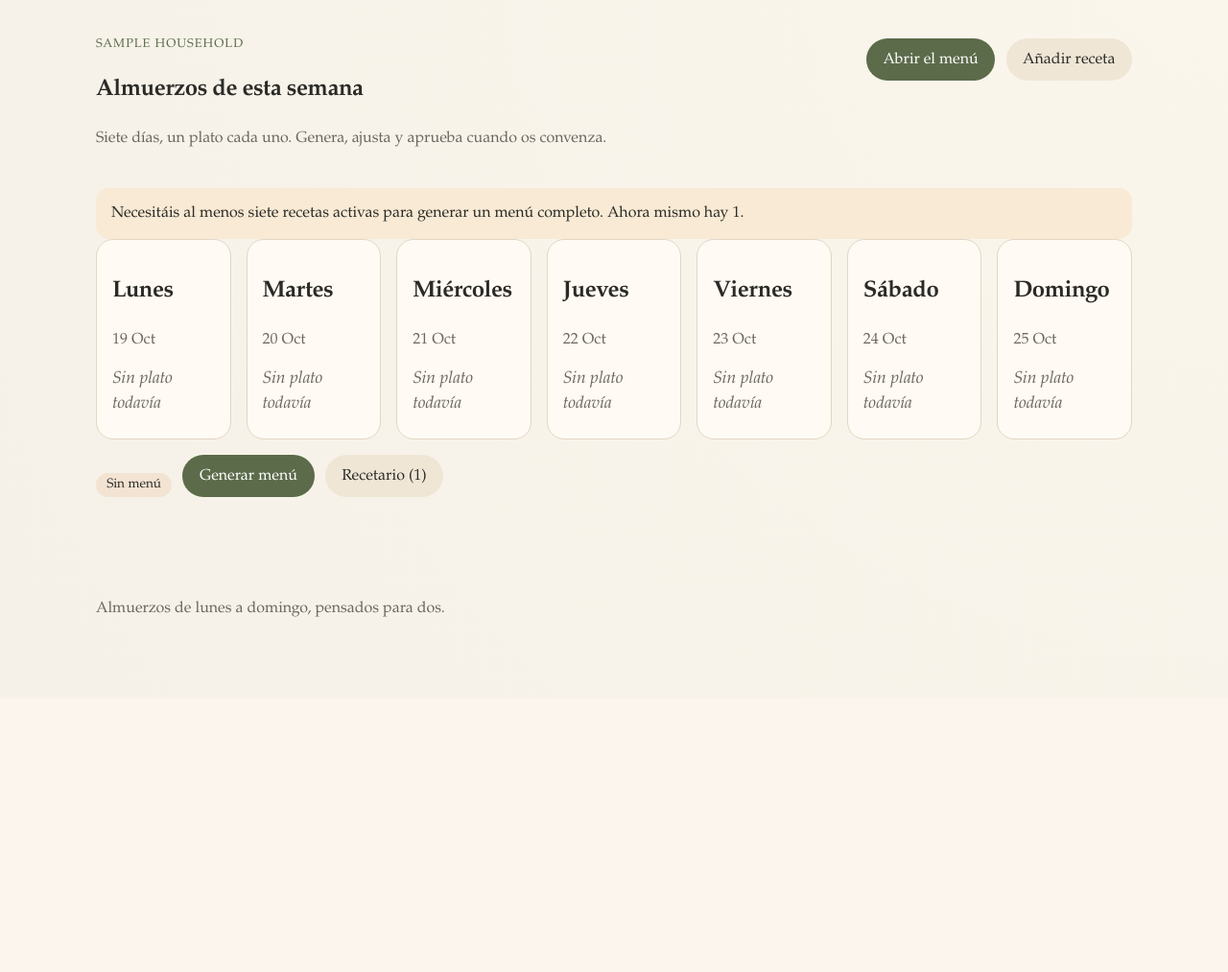
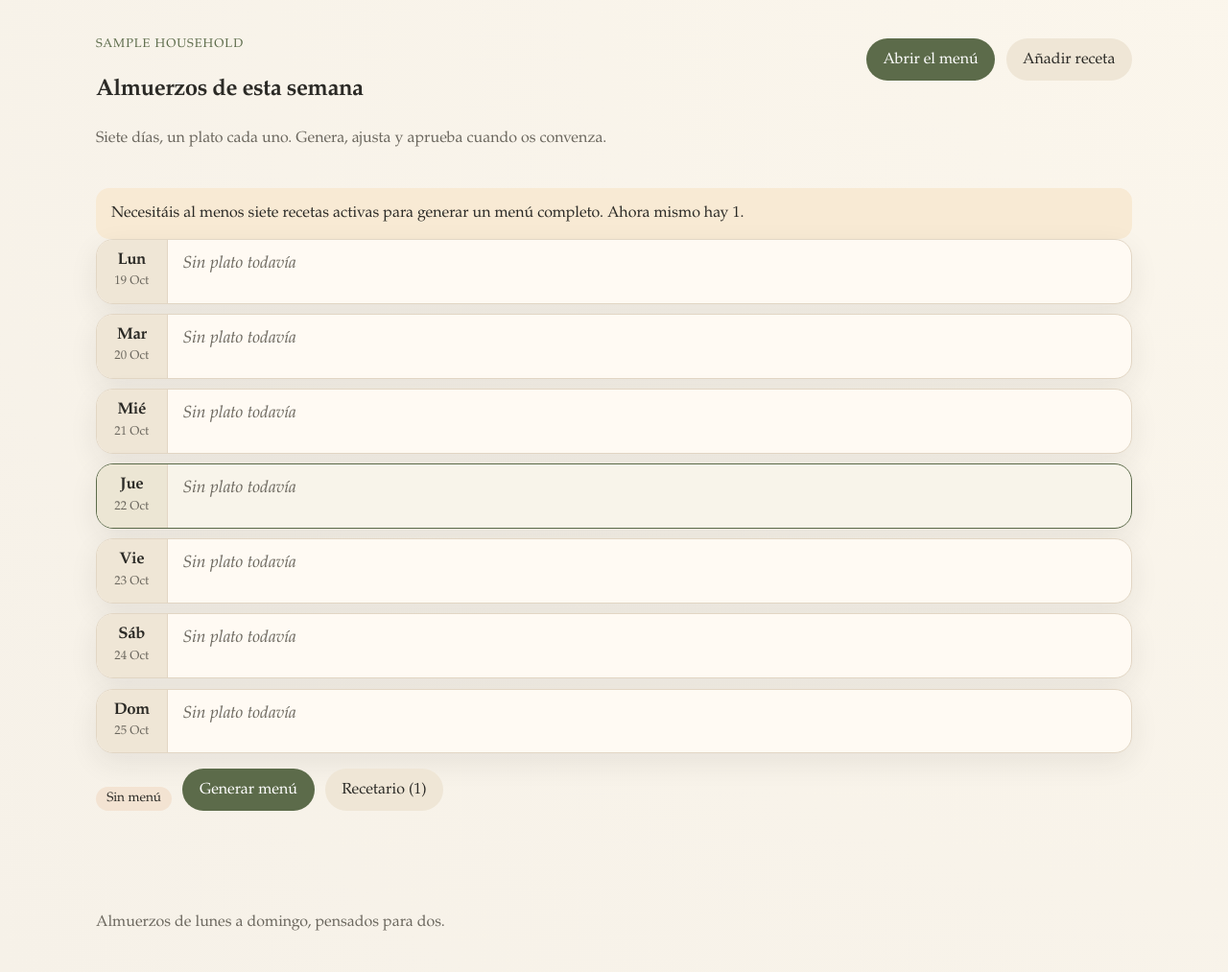
Before and after one commit to allanaguilar/nuestro_menu, a Django app: page /inicio/ in a window 1280 px wide. Shown: the part 72-1085 px from the top of the page at 96% size. Before the commit the page ends 715 px from the top, so only its background shows below. Run offline with Django 5.2, Linux system fonts and the light colour scheme; a user stored in the database is signed in; tables that the repository leaves empty hold one stand-in row (values such as "Sample post"); parts of the project's set-up code (start-up, migrations or seed data) failed here and were passed over.

Commit message:
Agregar pruebas para las abreviaturas de días en español y actualizar el diseño del tablero

```diff
--- a/apps/core/views.py
+++ b/apps/core/views.py
@@ -8,7 +8,7 @@ from django.views import View
 from django.views.generic import TemplateView
 
 from apps.core.mixins import HouseholdRequiredMixin
-from apps.core.week import monday_of, weekday_label
+from apps.core.week import monday_of, weekday_label, weekday_short
 from apps.households.selectors import get_user_membership
 from apps.meal_plans.selectors import get_plan_for_week
 from apps.recipes.selectors import list_active_recipes, recipe_count
@@ -40,7 +40,8 @@ class DashboardView(HouseholdRequiredMixin, TemplateView):
 
     def get_context_data(self, **kwargs):
         context = super().get_context_data(**kwargs)
-        week_start = monday_of(timezone.localdate())
+        today = timezone.localdate()
+        week_start = monday_of(today)
         plan = get_plan_for_week(self.request.household, week_start)
         entries = []
         entry_map = {}
@@ -55,6 +56,8 @@ class DashboardView(HouseholdRequiredMixin, TemplateView):
                 {
                     "date": current,
                     "label": weekday_label(current),
+                    "short": weekday_short(current),
+                    "is_today": current == today,
                     "entry": entry,
                 }
             )
--- a/apps/core/week.py
+++ b/apps/core/week.py
@@ -9,6 +9,7 @@ WEEKDAY_LABELS = (
     "Sábado",
     "Domingo",
 )
+WEEKDAY_SHORT = ("Lun", "Mar", "Mié", "Jue", "Vie", "Sáb", "Dom")
 
 
 def monday_of(value: date) -> date:
@@ -22,3 +23,7 @@ def week_dates(week_start: date) -> list[date]:
 
 def weekday_label(value: date) -> str:
     return WEEKDAY_LABELS[value.weekday()]
+
+
+def weekday_short(value: date) -> str:
+    return WEEKDAY_SHORT[value.weekday()]
--- a/apps/meal_plans/views.py
+++ b/apps/meal_plans/views.py
@@ -8,7 +8,7 @@ from django.views import View
 from django.views.generic import TemplateView
 
 from apps.core.mixins import HouseholdRequiredMixin
-from apps.core.week import monday_of, weekday_label, week_dates
+from apps.core.week import monday_of, weekday_label, weekday_short, week_dates
 from apps.meal_plans.forms import ChangeDishForm
 from apps.meal_plans.selectors import get_plan_for_week, list_history
 from apps.meal_plans.services.generator import (
@@ -45,6 +45,7 @@ class WeeklyMenuView(HouseholdRequiredMixin, TemplateView):
     def get_context_data(self, **kwargs):
         context = super().get_context_data(**kwargs)
         week_start = self.get_week_start()
+        today = timezone.localdate()
         plan = get_plan_for_week(self.request.household, week_start)
         entry_map = {}
         if plan:
@@ -55,6 +56,8 @@ class WeeklyMenuView(HouseholdRequiredMixin, TemplateView):
                 {
                     "date": day,
                     "label": weekday_label(day),
+                    "short": weekday_short(day),
+                    "is_today": day == today,
                     "entry": entry_map.get(day),
                     "form": ChangeDishForm(
                         household=self.request.household,
--- a/static/css/app.css
+++ b/static/css/app.css
@@ -76,8 +76,71 @@ label { display: block; margin: 0.9rem 0 0.3rem; font-weight: 600; }
 .week-grid, .day-list, .recipe-list, .preference-list, .history-list {
   display: grid; gap: 1rem;
 }
+.day-list { gap: 0.65rem; }
 .week-grid { grid-template-columns: repeat(auto-fit, minmax(140px, 1fr)); }
 .day-card, .recipe-item { background: var(--card); border: 1px solid var(--line); border-radius: var(--radius); padding: 1rem; }
+.day-rail {
+  display: flex;
+  align-items: stretch;
+  background: var(--card);
+  border: 1px solid var(--line);
+  border-radius: var(--radius);
+  box-shadow: var(--shadow);
+  overflow: hidden;
+}
+.day-rail.is-today {
+  border-color: var(--olive);
+  background: #f8f4ea;
+}
+.day-rail-when {
+  width: 4.6rem;
+  flex-shrink: 0;
+  display: flex;
+  flex-direction: column;
+  align-items: center;
+  justify-content: center;
+  gap: 0.15rem;
+  padding: 0.75rem 0.4rem;
+  border-right: 1px solid var(--line);
+  text-align: center;
+  background: var(--bg-accent);
+}
+.day-rail.is-today .day-rail-when { background: #ece6d4; }
+.day-rail-short {
+  margin: 0;
+  font-size: 1.05rem;
+  line-height: 1.2;
+}
+.day-rail-short abbr {
+  text-decoration: none;
+}
+.day-rail-when time {
+  color: var(--muted);
+  font-size: 0.8rem;
+}
+.day-rail-body {
+  flex: 1;
+  min-width: 0;
+  padding: 0.75rem 1rem 0.85rem;
+}
+.day-rail .dish { margin: 0 0 0.2rem; }
+.day-rail-actions {
+  display: flex;
+  flex-wrap: wrap;
+  gap: 0.5rem;
+  align-items: center;
+  margin-top: 0.55rem;
+}
+.day-rail-actions form { margin: 0; }
+.day-rail-actions .inline-form {
+  flex: 1 1 16rem;
+  flex-wrap: nowrap;
+  min-width: 0;
+}
+.day-rail-actions .inline-form select {
+  flex: 1;
+  min-width: 0;
+}
 .dish { font-size: 1.1rem; margin: 0.4rem 0; }
 .dish-empty { color: var(--muted); font-style: italic; }
 .tag, .status {
@@ -109,4 +172,7 @@ form.is-loading { opacity: 0.65; pointer-events: none; }
   .nav { display: none; width: 100%; flex-direction: column; align-items: stretch; }
   .nav.is-open { display: flex; }
   .header-inner { flex-wrap: wrap; }
+  .day-rail-when { width: 3.8rem; }
+  .day-rail-actions .inline-form .field-input,
+  .day-rail-actions .inline-form select { min-width: 0; flex: 1; }
 }
--- a/static/service-worker.js
+++ b/static/service-worker.js
@@ -1,4 +1,4 @@
-const CACHE_NAME = "nuestro-menu-static-v1";
+const CACHE_NAME = "nuestro-menu-static-v3";
 const STATIC_ASSETS = [
   "/static/css/app.css",
   "/static/js/app.js",
--- a/templates/core/dashboard.html
+++ b/templates/core/dashboard.html
@@ -19,17 +19,21 @@
 </div>
 {% endif %}
 
-<div class="week-grid">
+<div class="day-list">
   {% for item in entries %}
-  <article class="day-card">
-    <h2>{{ item.label }}</h2>
-    <p class="muted">{{ item.date|date:"j M" }}</p>
+  <article class="day-rail{% if item.is_today %} is-today{% endif %}">
+    <div class="day-rail-when">
+      <h2 class="day-rail-short"><abbr title="{{ item.label }}">{{ item.short }}</abbr></h2>
+      <time datetime="{{ item.date|date:'Y-m-d' }}">{{ item.date|date:"j M" }}</time>
+    </div>
+    <div class="day-rail-body">
       {% if item.entry %}
         <p class="dish">{{ item.entry.recipe.name }}</p>
         <p class="tag">{{ item.entry.recipe.get_category_display }}</p>
       {% else %}
         <p class="dish dish-empty">Sin plato todavía</p>
       {% endif %}
+    </div>
   </article>
   {% endfor %}
 </div>
```
Also changed, not shown: apps/core/tests.py (+12 -0 lines), templates/meal_plans/week.html (+8 -4 lines). Lines whose indentation alone changed are shown as unchanged.
